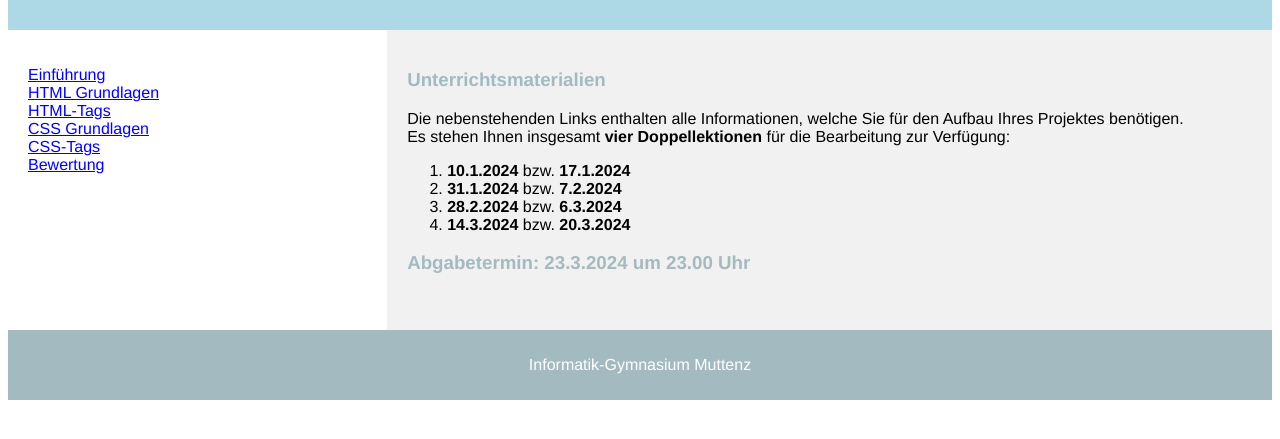
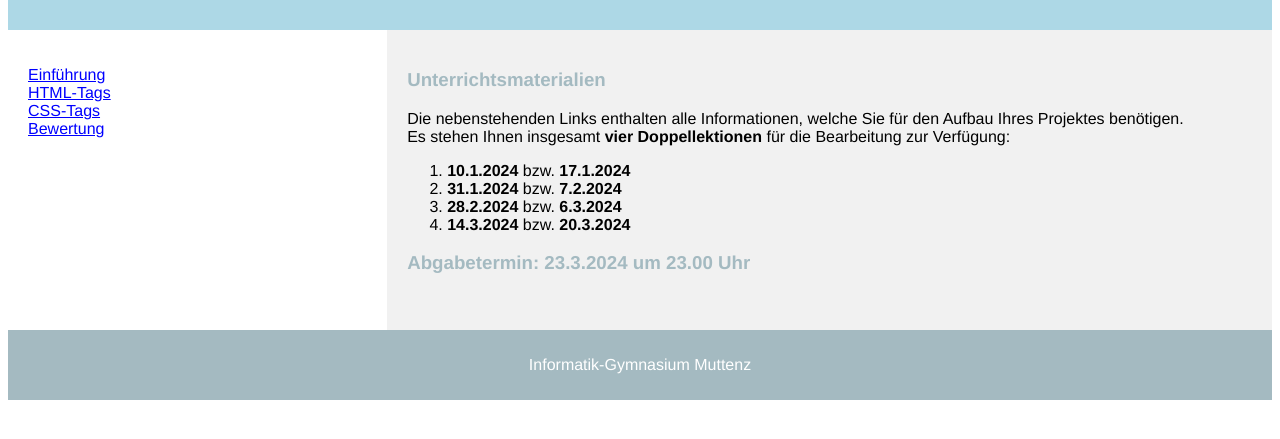
Before and after one commit to hcilder/Informatik, a plain HTML site: page Webseite/index.html in a window 1280 px wide. Shown: the part 87-526 px from the top of the page. Drawn offline with Linux system fonts and the light colour scheme.

Commit message:
ohne PDF

```diff
--- a/Webseite/index.html
+++ b/Webseite/index.html
@@ -14,9 +14,7 @@
       <nav>
         <ul>
           <li><a href="Einführung.html">Einführung</a></li>
-          <li><a href="Theorie HTML.pdf">HTML Grundlagen</a></li>
           <li><a href="https://www.w3schools.com/tags/ref_byfunc.asp" target="_blank">HTML-Tags</a></li>
-          <li><a href="Theorie CSS.pdf">CSS Grundlagen</a></li>
           <li><a href="https://www.w3schools.com/css/css_list.asp" target="_blank">CSS-Tags</a></li>
           <li><a href="Bewertung.html">Bewertung</a></li>
         </ul>
```
Also changed, not shown: SVG/circle.svg (added), SVG/flag.svg (renamed from SVG/icon.svg), SVG/rectangle.svg (added), 1 other file.
